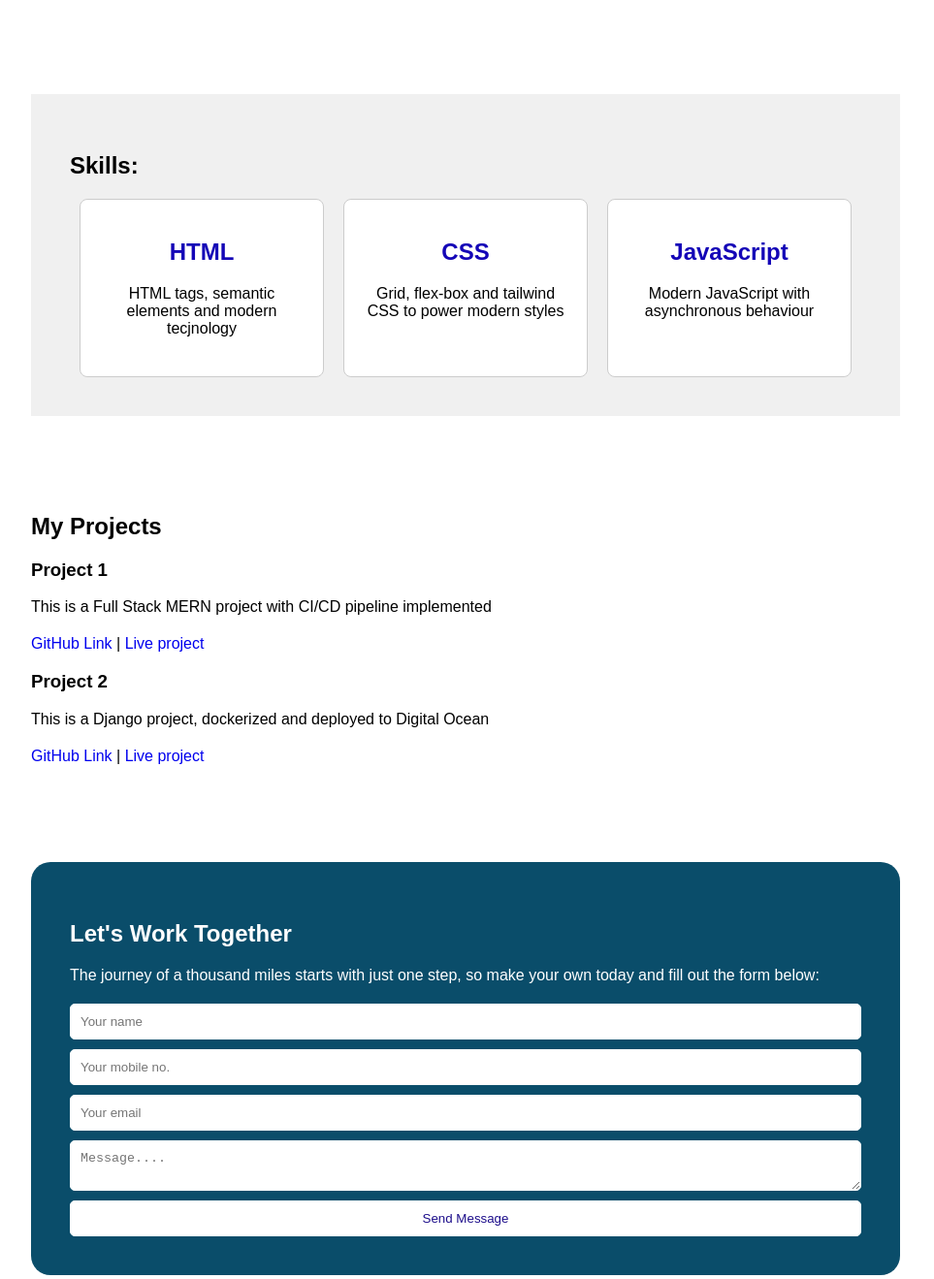
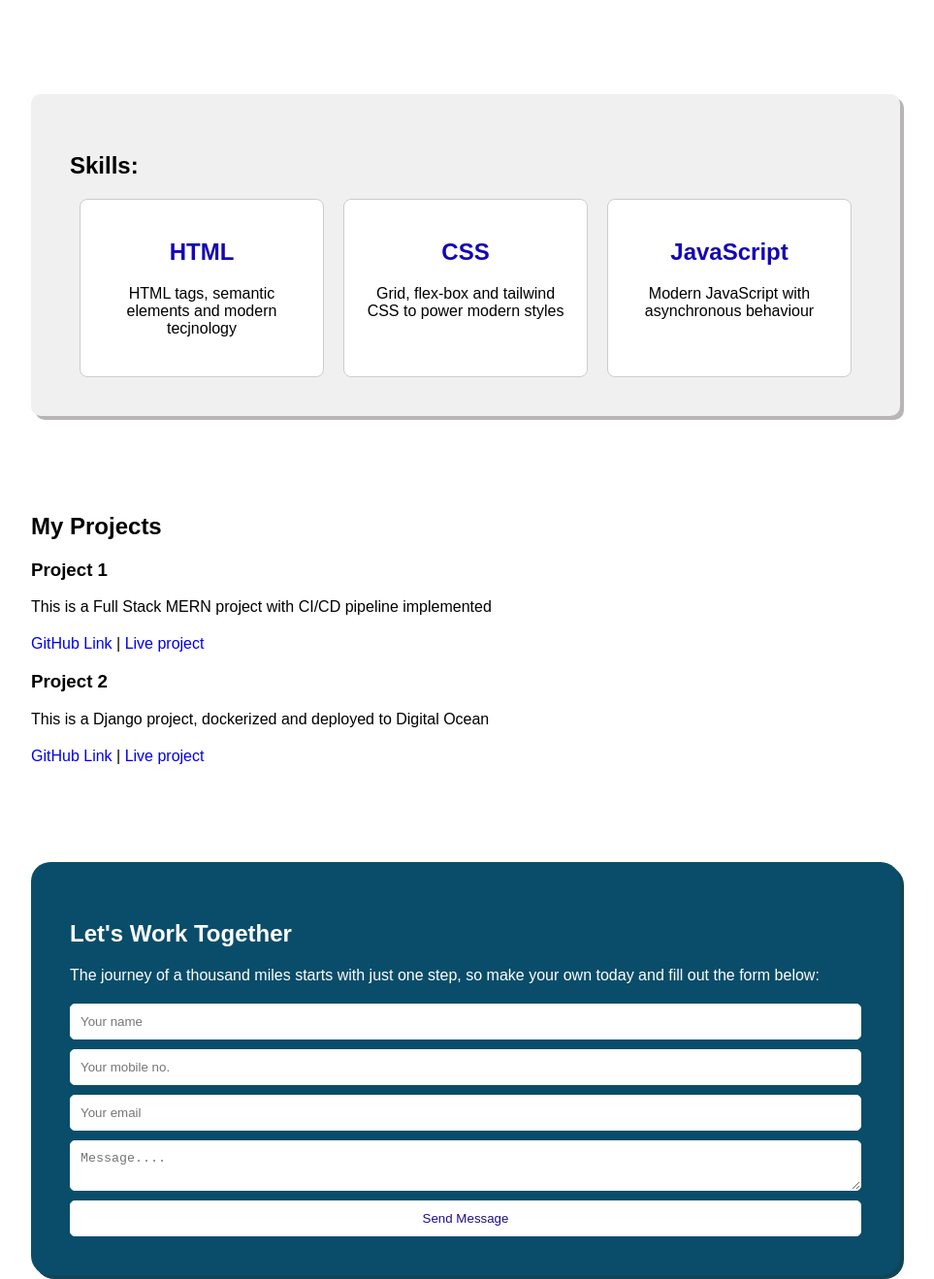
Before and after one commit to aftab-ahammed/portfolio, a plain HTML site: page index.html in a window 1280 px wide. Shown: the part 601-1920 px from the top of the page at 97% size, without its empty margins (160-1123 px from the left). Drawn offline with Linux system fonts and the light colour scheme.

Commit message:
Update bx-shad/brdr-radious style.css

```diff
--- a/style.css
+++ b/style.css
@@ -126,6 +126,8 @@ p {
 #skills {
   padding: 40px;
   background-color: #f0f0f0;
+  border-radius: 10px;
+  box-shadow: rgb(185, 181, 181) 4px 4px;
 }
 
 .skills-container {
@@ -157,7 +159,7 @@ p {
   color: #fff;
   padding: 40px;
   border-radius: 20px;
-
+  box-shadow: #124457 4px 4px;
 }
 
 #contact h2 {
```
